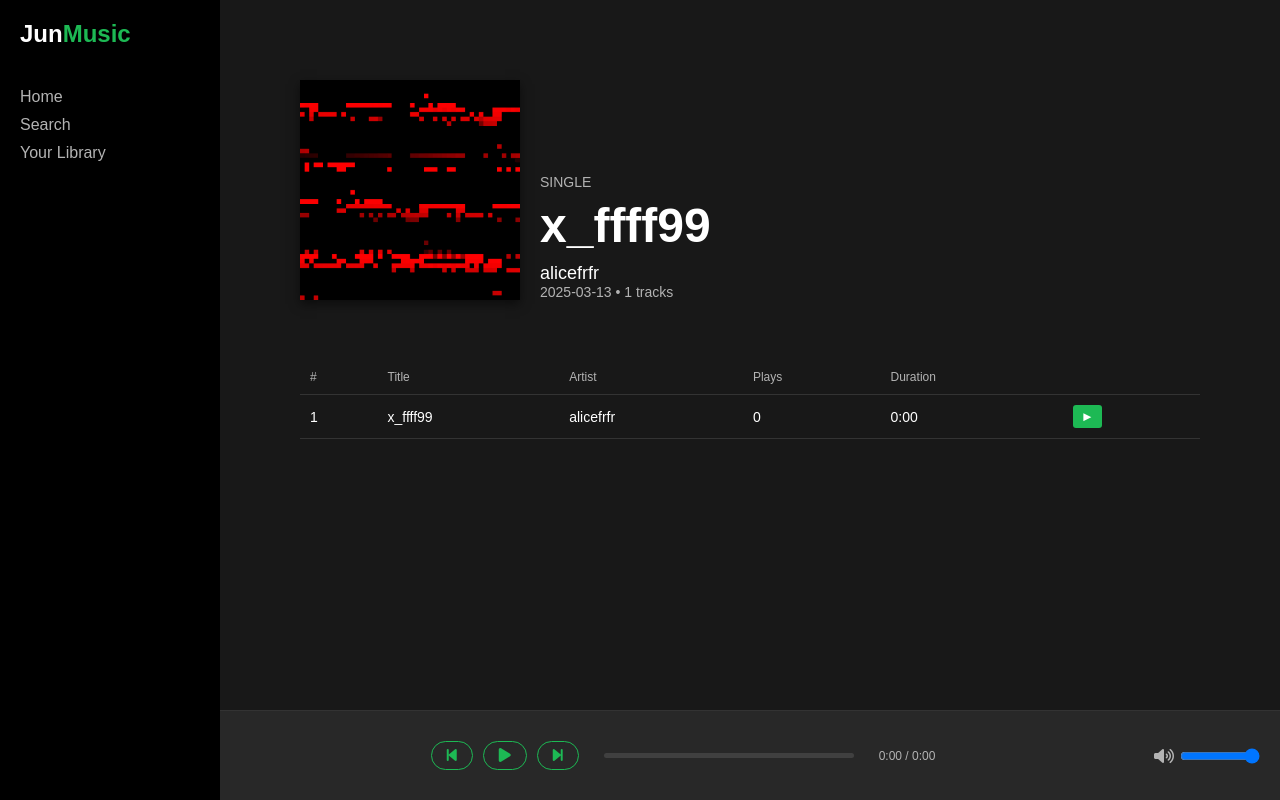
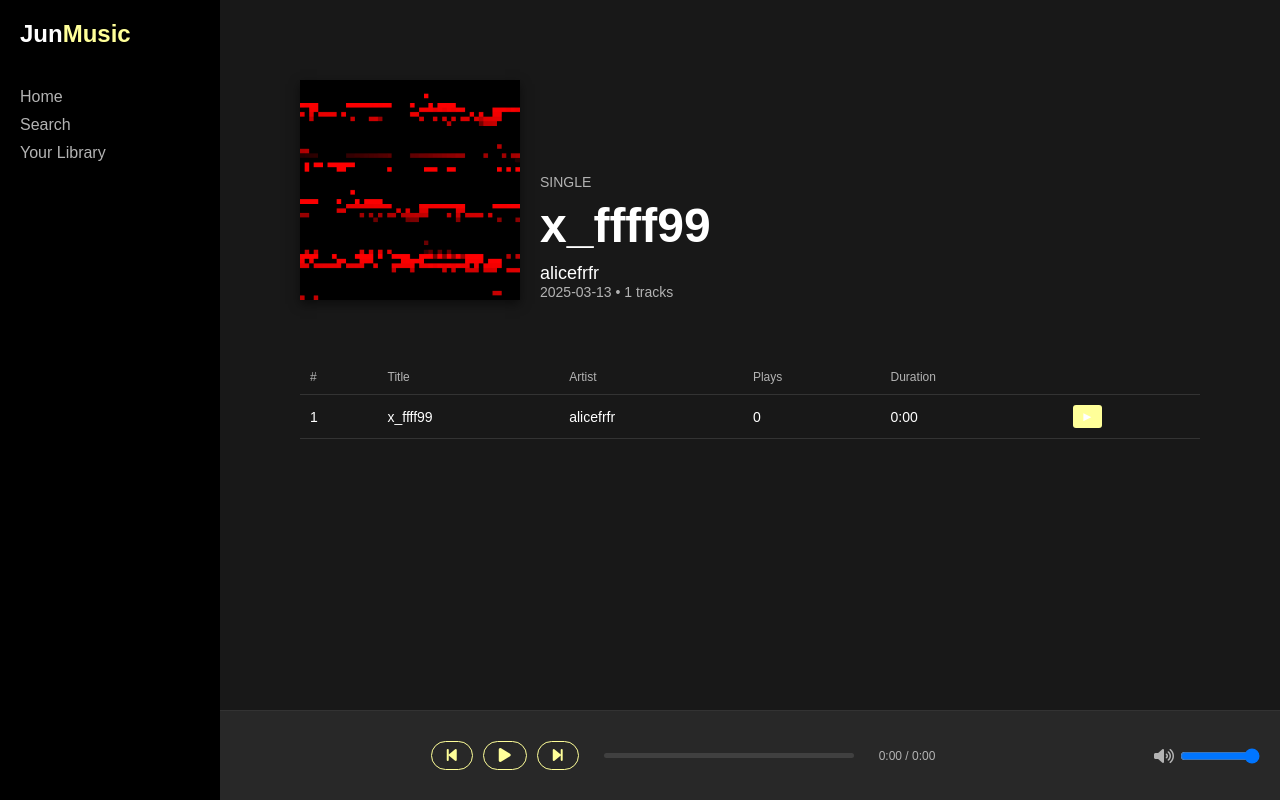
Before and after one commit to wkywoff/JunMusic, a Flask app: page /album/1 in a window 1280 px wide. Run offline with Flask 2, Linux system fonts and the light colour scheme.

Commit message:
Update style.css

```diff
--- a/static/css/style.css
+++ b/static/css/style.css
@@ -42,7 +42,7 @@ body {
 }
 
 .logo-text .highlight {
-  color: #1db954; /* Spotify Green */
+  color: #ffff99; /* Spotify Green */
 }
 
 .sidebar-menu {
@@ -136,9 +136,9 @@ body {
 
 .control-btn {
   background-color: transparent;
-  border: 1px solid #1db954;
+  border: 1px solid #ffff99;
   border-radius: 20px;
-  color: #1db954;
+  color: #ffff99;
   padding: 5px 15px;
   cursor: pointer;
   font-size: 14px;
@@ -149,7 +149,7 @@ body {
 }
 
 .control-btn:hover {
-  background-color: #1db954;
+  background-color: #ffff99;
   color: #fff;
 }
 
@@ -164,7 +164,7 @@ body {
 }
 
 .progress-bar {
-  background-color: #1db954;
+  background-color: #ffff99;
   height: 100%;
   width: 0%;
   border-radius: 3px;
@@ -345,7 +345,7 @@ body {
    КНОПКИ ВОСПРОИЗВЕДЕНИЯ
    ====================== */
 .play-btn {
-  background: #1db954;
+  background: #ffff99;
   color: #fff;
   border: none;
   border-radius: 3px;
@@ -443,7 +443,7 @@ body {
 .search-form button {
   padding: 8px 16px;
   border: none;
-  background-color: #1db954;
+  background-color: #ffff99;
   color: #fff;
   cursor: pointer;
   border-radius: 0 4px 4px 0;
```
